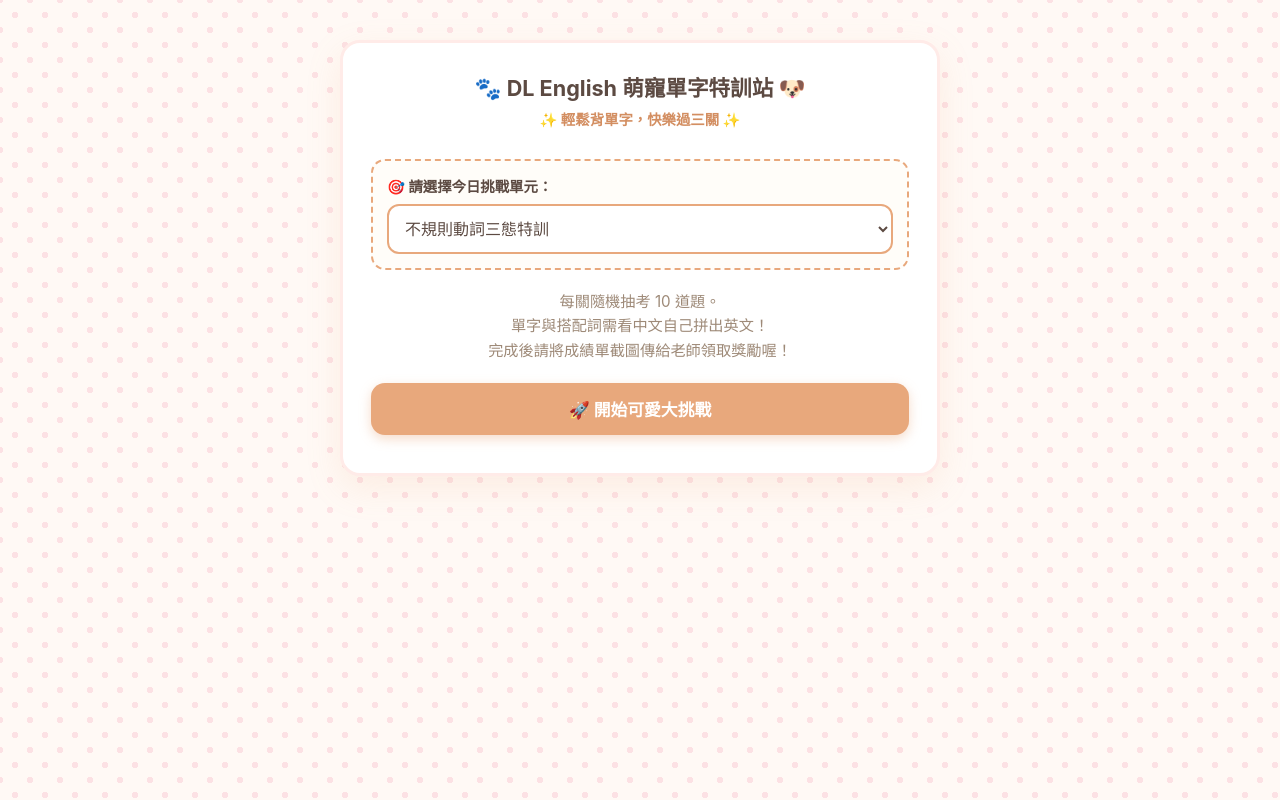
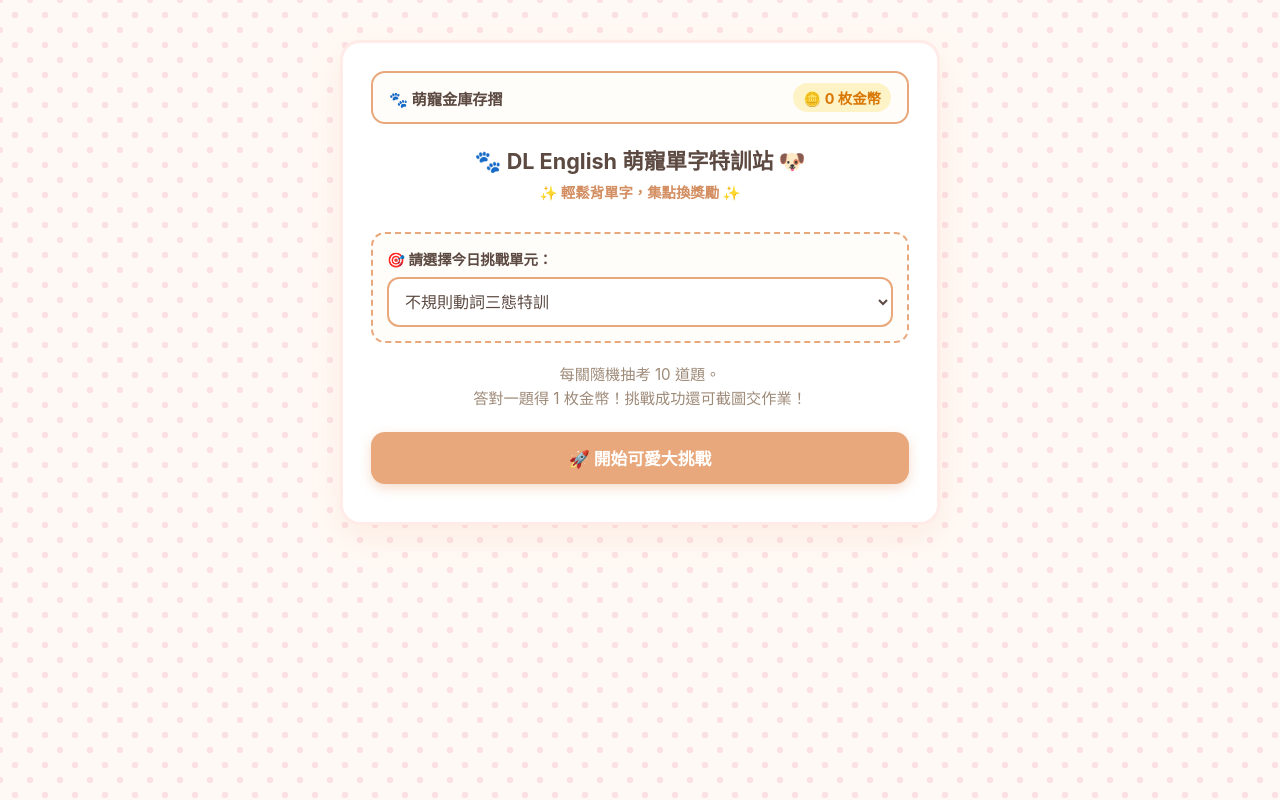
Before and after one commit to debdabo2000-cloud/Irregular-verbs-Fun, a plain HTML site: page index.html in a window 1280 px wide. Drawn offline with Linux system fonts and the light colour scheme.

Commit message:
Update index.html

```diff
--- a/index.html
+++ b/index.html
@@ -15,6 +15,7 @@
             --text-light: #9E8A78;
             --success: #789E6E;
             --error: #E07A5F;
+            --coin: #F4A261;
             --border-radius: 20px;
         }
 
@@ -47,6 +48,29 @@
             padding: 28px;
             margin-top: 20px;
             border: 3px solid #FFEBE8;
+        }
+
+        /* 總積分展示橫幅 */
+        .wallet-banner {
+            background: #FFFDF9;
+            border: 2px solid var(--primary);
+            border-radius: 14px;
+            padding: 10px 16px;
+            display: flex;
+            justify-content: space-between;
+            align-items: center;
+            margin-bottom: 20px;
+            font-size: 0.95rem;
+            font-weight: bold;
+            color: var(--text-main);
+        }
+
+        .coin-badge {
+            color: #D97706;
+            background: #FEF3C7;
+            padding: 4px 10px;
+            border-radius: 20px;
+            font-size: 0.9rem;
         }
 
         h1 {
@@ -247,10 +271,16 @@
 <body>
 
     <div class="container">
+        <!-- 總積分橫幅 -->
+        <div class="wallet-banner">
+            <span>🐾 萌寵金庫存摺</span>
+            <span class="coin-badge" id="total-coins">🪙 0 枚金幣</span>
+        </div>
+
         <!-- 歡迎畫面 -->
         <div id="start-screen" class="screen active">
             <h1>🐾 DL English 萌寵單字特訓站 🐶</h1>
-            <div class="subtitle">✨ 輕鬆背單字，快樂過三關 ✨</div>
+            <div class="subtitle">✨ 輕鬆背單字，集點換獎勵 ✨</div>
             <div class="welcome-box">
                 <div class="category-select">
                     <label for="category-select">🎯 請選擇今日挑戰單元：</label>
@@ -261,7 +291,7 @@
                         <option value="collocations">高級搭配詞與慣用語拼寫</option>
                     </select>
                 </div>
-                <p>每關隨機抽考 10 道題。<br>單字與搭配詞需看中文自己拼出英文！<br>完成後請將成績單截圖傳給老師領取獎勵喔！</p>
+                <p>每關隨機抽考 10 道題。<br>答對一題得 1 枚金幣！挑戰成功還可截圖交作業！</p>
                 <button class="btn" onclick="startGame()">🚀 開始可愛大挑戰</button>
             </div>
         </div>
@@ -311,6 +341,10 @@
                     <span class="stat-value" id="res-category">不規則動詞三態</span>
                 </div>
                 <div class="stat-item">
+                    <span>本次獲得金幣：</span>
+                    <span class="stat-value" id="res-coins" style="color: #D97706;">+0 枚 🪙</span>
+                </div>
+                <div class="stat-item">
                     <span>總花費時間：</span>
                     <span class="stat-value" id="res-time">0 秒</span>
                 </div>
@@ -325,11 +359,20 @@
             </div>
 
             <button class="btn" onclick="backToHome()">🏠 返回首頁再玩一次</button>
-            <div class="screenshot-hint">📸 請將此畫面截圖並傳給老師登記成績！</div>
+            <div class="screenshot-hint">📸 請將此畫面截圖並傳給老師登記成績與金幣！</div>
         </div>
     </div>
 
     <script>
+        // 初始化讀取玩家金幣
+        let totalCoins = parseInt(localStorage.getItem('dl_english_coins')) || 0;
+        updateCoinDisplay();
+
+        function updateCoinDisplay() {
+            document.getElementById('total-coins').innerText = `🪙 ${totalCoins} 枚金幣`;
+            localStorage.setItem('dl_english_coins', totalCoins);
+        }
+
         const db = {
             irregular: [
                 { base: "be", past: "was / were", pp: "been", cn: "是", type: "double" },
@@ -431,6 +474,7 @@
         let currentQuestions = [];
         let currentIndex = 0;
         let score = 0;
+        let earnedCoins = 0;
         let startTime = 0;
         let timerInterval = null;
         let elapsedSeconds = 0;
@@ -445,6 +489,7 @@
 
             currentIndex = 0;
             score = 0;
+            earnedCoins = 0;
             elapsedSeconds = 0;
 
             document.getElementById('start-screen').classList.remove('active');
@@ -560,7 +605,10 @@
 
             if (isCorrect) {
                 score++;
-                msgEl.innerText = '✨ 太棒了！答對囉！';
+                earnedCoins += 1; // 答對一題得 1 枚金幣
+                totalCoins += 1;
+                updateCoinDisplay();
+                msgEl.innerText = '✨ 太棒了！答對囉！ (+1 金幣 🪙)';
                 msgEl.className = 'feedback correct';
             } else {
                 msgEl.className = 'feedback error';
@@ -584,6 +632,7 @@
 
             document.getElementById('res-category').innerText = categoryNames[currentCategory];
             document.getElementById('result-category-title').innerText = `${categoryNames[currentCategory]} 結算`;
+            document.getElementById('res-coins').innerText = `+${earnedCoins} 枚 🪙`;
             document.getElementById('res-time').innerText = `${elapsedSeconds} 秒`;
             document.getElementById('res-score').innerText = `${score} / 10`;
             document.getElementById('res-accuracy').innerText = `${Math.round((score / 10) * 100)}%`;
```
